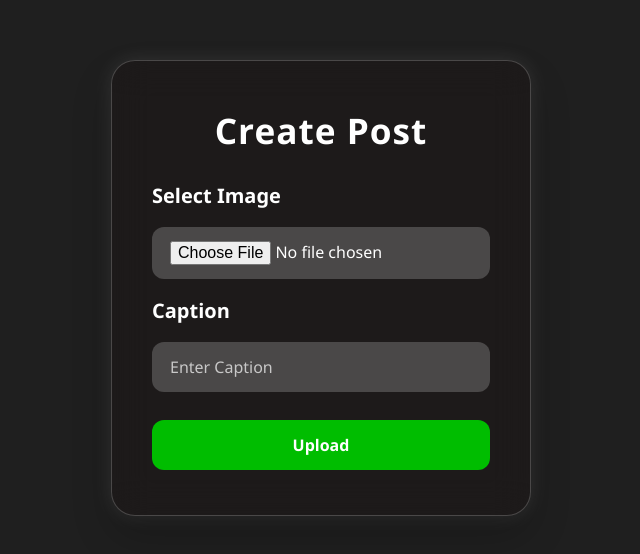
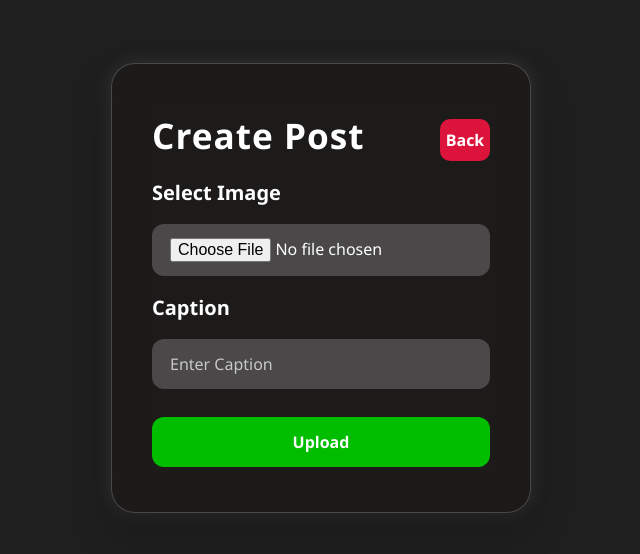
Before and after one commit to FullStackPO/feedly, a React (Vite) app in the folder client/: page /create in a window 1280 px wide. Shown: the part 112-666 px from the top of the page, without its empty margins (319-959 px from the left). Built offline with nearby package versions, Linux system fonts and the light colour scheme; no server answers.

Commit message:
back button in createPost

```diff
--- a/client/src/feature/post/components/CreatePost.jsx
+++ b/client/src/feature/post/components/CreatePost.jsx
@@ -1,6 +1,7 @@
 import React, {useState, useRef} from 'react'
 import { usePost } from '../hooks/post.hook'
 import { useNavigate } from 'react-router'
+import "../styles/createpost.scss"
 
 const CreatePost = ({user}) => {
 
@@ -31,7 +32,10 @@ const CreatePost = ({user}) => {
     <main>
         <form onSubmit={submitHandler}>
             <div>
-                <h1>Create Post</h1>
+                <div className='cpn'>
+                  <button onClick={()=>{navigate('/')}}>Back</button>
+                  <h1>Create Post</h1>
+                </div>
 
                 <label htmlFor="postImage">Select Image</label>
                 <input
--- /dev/null
+++ b/client/src/feature/post/styles/createpost.scss
@@ -0,0 +1,31 @@
+.cpn {
+  display: flex;
+  flex-direction: row-reverse;
+  align-items: center;
+  justify-content: space-between;
+
+  h1 {
+    margin: 0;
+  }
+
+  button {
+    display: flex;
+    align-items: center;
+    justify-content: center;
+    width: 50px;
+    height: 42px;
+    border: none;
+    border-radius: 10px;
+    background: crimson;
+    cursor: pointer;
+    transition: all 0.2s ease;
+
+    &:hover {
+      background: rgb(236, 34, 74);
+    }
+
+    &:active {
+      transform: scale(0.95);
+    }
+  }
+}
```
